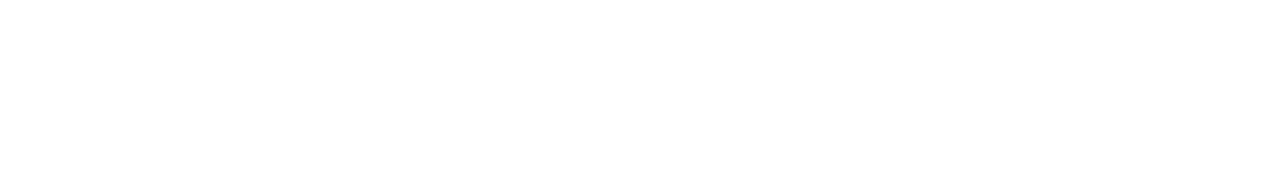
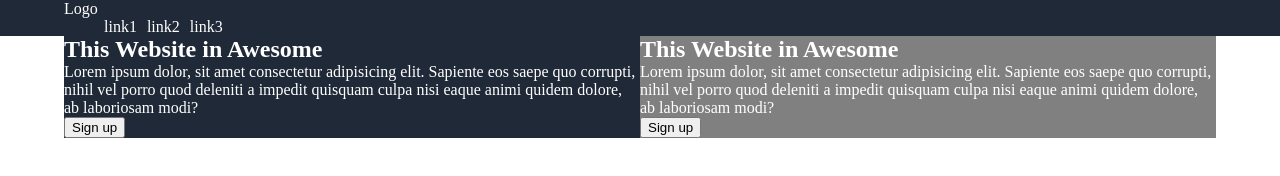
Before and after one commit to kuray/odin-landing-page, a plain HTML site: page index.html in a window 1280 px wide. Drawn offline with Linux system fonts and the light colour scheme.

Commit message:
first commit

```diff
--- a/index.html
+++ b/index.html
@@ -3,9 +3,36 @@
 <head>
     <meta charset="UTF-8">
     <meta name="viewport" content="width=device-width, initial-scale=1.0">
-    <title>Document</title>
+    <title>Odin Landing Page</title>
+    <link rel="stylesheet" href="../style/style.css">
 </head>
 <body>
+    <header>
+        <div class="wrapper">
+            <div class="header">
+                <div class="nav-title">Logo</div>
+                <nav>
+                    <ul>
+                        <li>link1</li>
+                        <li>link2</li>
+                        <li>link3</li>
+                    </ul>
+                </nav>
+             </div>
+        </div>
+    </header>
+    <section class="wrapper hero">
+        <div class="wrapper hero_left">
+            <h1>This Website in Awesome</h1>
+            <p>Lorem ipsum dolor, sit amet consectetur adipisicing elit. Sapiente eos saepe quo corrupti, nihil vel porro quod deleniti a impedit quisquam culpa nisi eaque animi quidem dolore, ab laboriosam modi?</p>
+            <button>Sign up</button>
+        </div>
+        <div class="wrapper hero_right">
+            <h1>This Website in Awesome</h1>
+            <p>Lorem ipsum dolor, sit amet consectetur adipisicing elit. Sapiente eos saepe quo corrupti, nihil vel porro quod deleniti a impedit quisquam culpa nisi eaque animi quidem dolore, ab laboriosam modi?</p>
+            <button>Sign up</button>
+        </div>
+    </section>
 
 </body>
 </html>
--- /dev/null
+++ b/style/style.css
@@ -0,0 +1,35 @@
+*, *::before, *::after{
+    box-sizing: border-box;
+}
+
+*{
+    margin: 0
+}
+
+.container{
+    width: 80%;
+    /* background: red; */
+    margin: 0 auto;
+}
+
+header, .hero{
+    background-color: #1f2937;
+    color: white;
+    display: flex;
+
+}
+
+.wrapper{
+    width: 90%;
+    margin: 0 Auto;
+}
+
+ul{
+    list-style: none;
+    display: flex;
+    gap: 10px;
+}
+
+.hero_right{
+    background-color: grey;
+}
```
